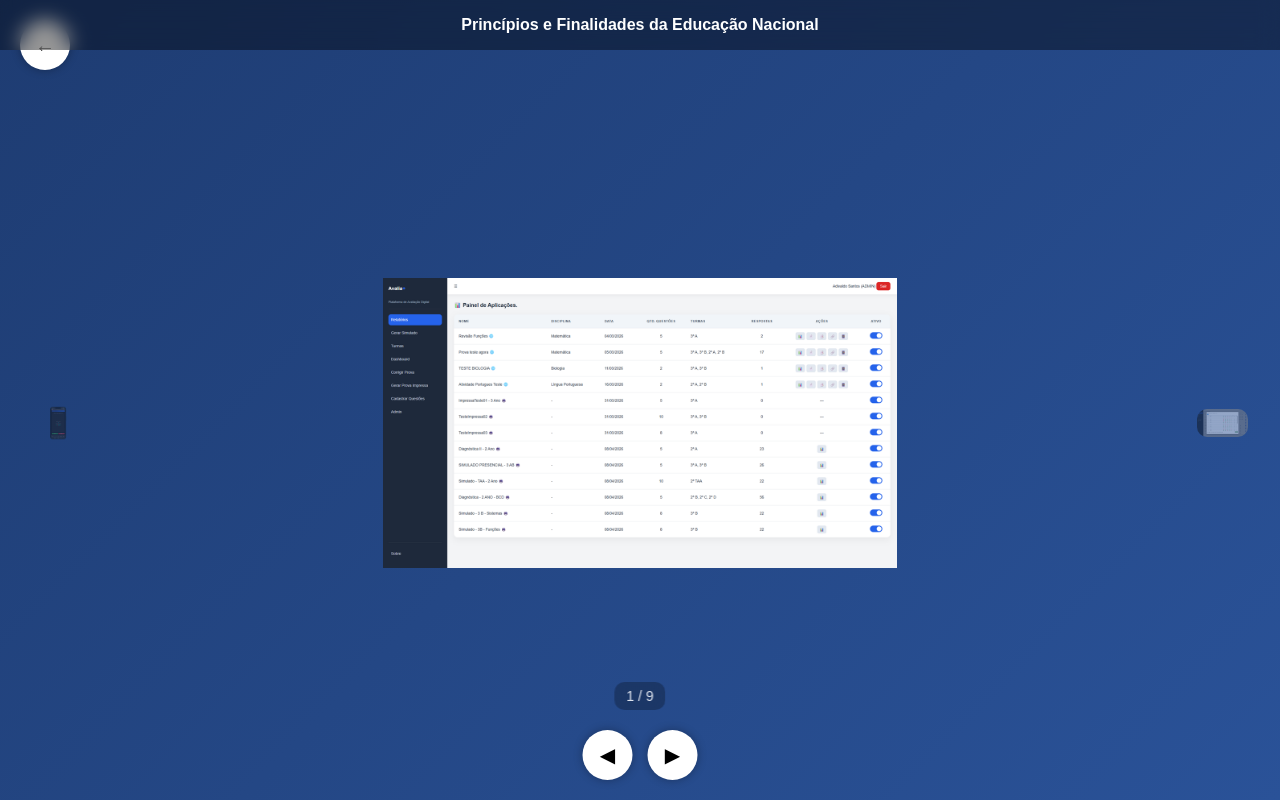
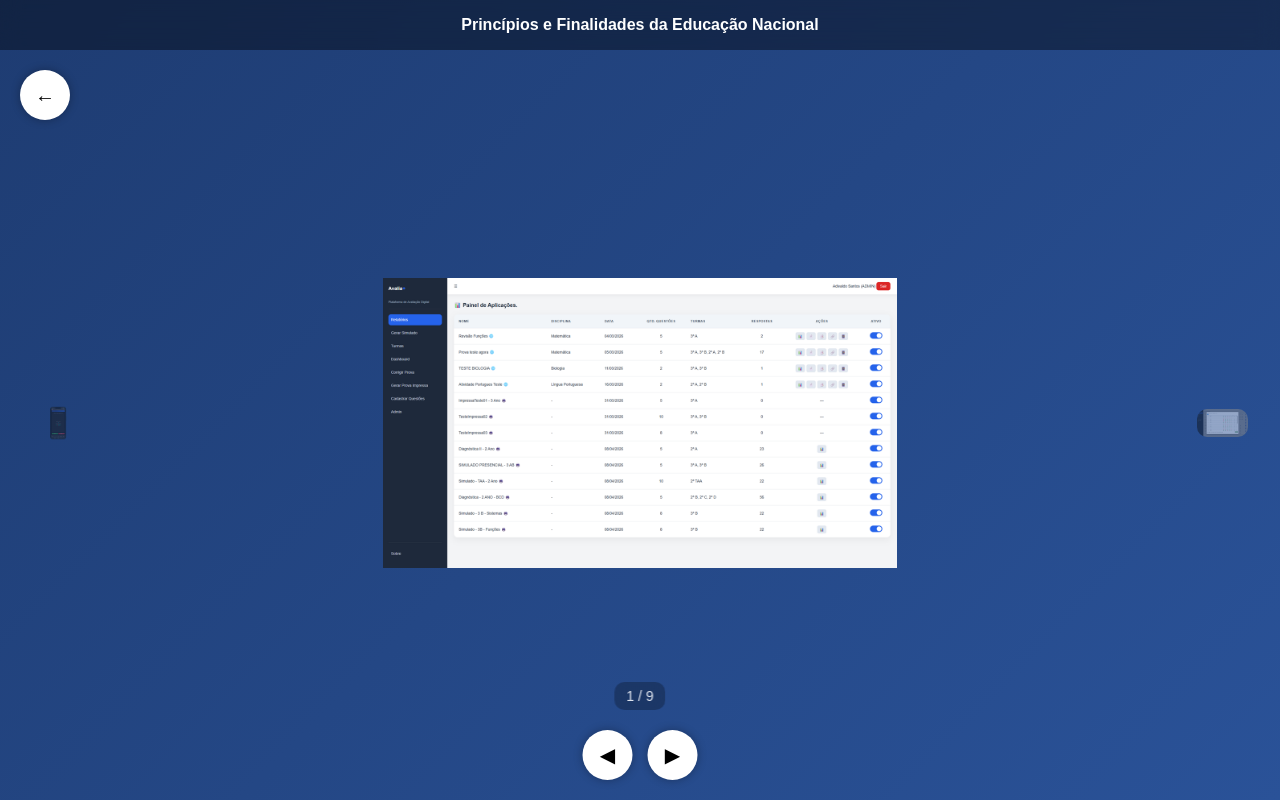
Before and after one commit to AdivaldoSan/ment-aula, a plain HTML site: page image/carrossel.html in a window 1280 px wide. Drawn offline with Linux system fonts and the light colour scheme.

Commit message:
Update carrossel.html

```diff
--- a/image/carrossel.html
+++ b/image/carrossel.html
@@ -89,8 +89,9 @@ body{
 /* voltar */
 .voltar{
   position:fixed;
-  top:20px;
+  top:70px;   /* 🔥 50px da topbar + margem */
   left:20px;
+  z-index:1001; /* 🔥 garante ficar acima */
 }
 
 /* contador */
```
